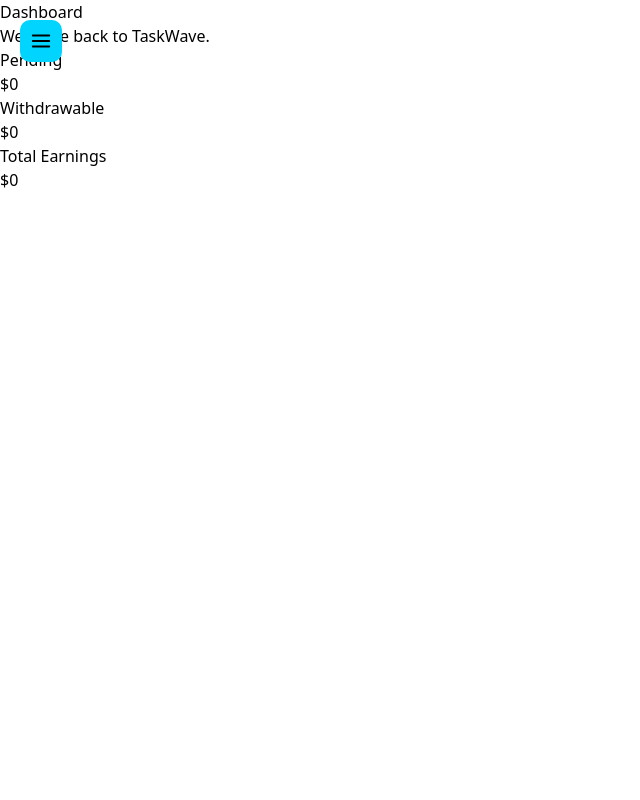
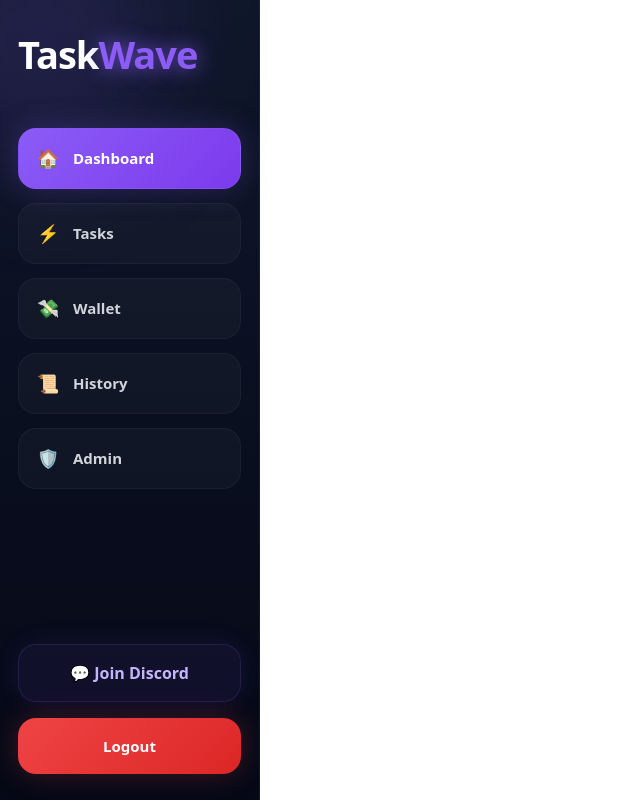
Before and after one commit to taskwave69/taskwave, a React (Vite) app: page /dashboard in a window 1280 px wide. Shown: the whole page, without its empty margins (0-640 px from the left). Built offline with nearby package versions, Linux system fonts and the light colour scheme; no server answers; the database is empty.

Commit message:
Sexy premium purple sidebar redesign

```diff
--- a/src/components/Sidebar.jsx
+++ b/src/components/Sidebar.jsx
@@ -1,165 +1,298 @@
-import { Link } from "react-router-dom";
-
-import { useEffect, useState } from "react";
+// src/components/Sidebar.jsx
 
 import {
-  collection,
-  getDocs
-} from "firebase/firestore";
+  Link,
+  useLocation,
+  useNavigate
+} from "react-router-dom";
 
 import {
-  auth,
-  db
-} from "../firebase";
+  signOut
+} from "firebase/auth";
 
-import { FiMenu, FiX } from "react-icons/fi";
+import { auth } from "../firebase";
 
 function Sidebar() {
 
-  const [open, setOpen] = useState(false);
+  const location =
+    useLocation();
 
-  const [isAdmin, setIsAdmin] = useState(false);
+  const navigate =
+    useNavigate();
 
-  useEffect(() => {
+  const handleLogout =
+    async () => {
 
-    checkAdmin();
+      try {
 
-  }, []);
+        await signOut(auth);
 
-  const checkAdmin = async () => {
+        navigate("/login");
 
-    try {
+      } catch (error) {
 
-      const snapshot = await getDocs(
-        collection(db, "admins")
-      );
+        console.log(error);
 
-      const admins = snapshot.docs.map(
-        (doc) => doc.data().email
-      );
+        alert("Logout Failed");
 
-      if (
-        admins.includes(auth.currentUser?.email)
-      ) {
-        setIsAdmin(true);
       }
+    };
 
-    } catch (error) {
+  const menuItems = [
 
-      console.log(error);
+    {
+      name: "Dashboard",
+      path: "/dashboard",
+      icon: "🏠",
+    },
 
-    }
-  };
+    {
+      name: "Tasks",
+      path: "/tasks",
+      icon: "⚡",
+    },
+
+    {
+      name: "Wallet",
+      path: "/wallet",
+      icon: "💸",
+    },
+
+    {
+      name: "History",
+      path: "/history",
+      icon: "📜",
+    },
+
+    {
+      name: "Admin",
+      path: "/admin",
+      icon: "🛡️",
+    },
+
+  ];
 
   return (
-    <>
 
-      {/* MENU BUTTON */}
-      <button
-        onClick={() => setOpen(true)}
-        style={{
-          position: "fixed",
-          top: "20px",
-          left: "20px",
-          zIndex: 1000,
-          background: "#00d4ff",
-          border: "none",
-          color: "black",
-          padding: "10px",
-          borderRadius: "10px",
-          fontSize: "22px",
-          cursor: "pointer"
-        }}
-      >
-        <FiMenu />
-      </button>
+    <div
+      style={{
+        width: "260px",
+        minHeight: "100vh",
+        background:
+          "linear-gradient(180deg,#0f172a,#050816)",
+        borderRight:
+          "1px solid rgba(255,255,255,0.06)",
+        padding: "26px 18px",
+        display: "flex",
+        flexDirection: "column",
+        justifyContent:
+          "space-between",
+        position: "fixed",
+        left: 0,
+        top: 0,
+        overflow: "hidden",
+        zIndex: 999,
+        backdropFilter: "blur(16px)",
+      }}
+    >
 
-      {/* SIDEBAR */}
+      {/* PURPLE GLOW */}
       <div
         style={{
-          position: "fixed",
-          top: 0,
-          left: open ? "0" : "-260px",
+          position: "absolute",
           width: "240px",
-          height: "100vh",
-          background: "#081028",
-          color: "white",
-          padding: "30px 20px",
-          transition: "0.3s",
-          zIndex: 999
+          height: "240px",
+          background:
+            "rgba(139,92,246,0.16)",
+          borderRadius: "50%",
+          top: "-80px",
+          left: "-80px",
+          filter: "blur(60px)",
+        }}
+      />
+
+      {/* TOP */}
+      <div
+        style={{
+          position: "relative",
+          zIndex: 5,
         }}
       >
 
-        {/* CLOSE BUTTON */}
-        <button
-          onClick={() => setOpen(false)}
+        {/* LOGO */}
+        <h1
           style={{
-            background: "none",
-            border: "none",
-            color: "white",
-            fontSize: "28px",
-            cursor: "pointer",
-            marginBottom: "30px"
+            fontSize: "38px",
+            fontWeight: "900",
+            marginBottom: "45px",
+            letterSpacing: "-1px",
           }}
         >
-          <FiX />
-        </button>
 
-        <h2 style={{ marginBottom: "40px" }}>
-          TaskWave
-        </h2>
+          <span style={{ color: "white" }}>
+            Task
+          </span>
 
-        <nav
+          <span
+            style={{
+              color: "#8b5cf6",
+              textShadow:
+                "0 0 20px rgba(139,92,246,0.8)",
+            }}
+          >
+            Wave
+          </span>
+
+        </h1>
+
+        {/* MENU */}
+        <div
           style={{
             display: "flex",
             flexDirection: "column",
-            gap: "25px"
+            gap: "14px",
           }}
         >
 
-          <Link to="/dashboard" style={linkStyle}>
-            Dashboard
-          </Link>
-
-          <Link to="/tasks" style={linkStyle}>
-            Tasks
-          </Link>
-
-          <Link to="/wallet" style={linkStyle}>
-            Wallet
-          </Link>
-
-          <Link to="/history" style={linkStyle}>
-            History
-          </Link>
-
-          {/* SHOW ONLY FOR ADMINS */}
-          {isAdmin && (
+          {menuItems.map((item) => (
 
             <Link
-              to="/admin"
-              style={linkStyle}
+              key={item.name}
+              to={item.path}
+              style={{
+                textDecoration: "none",
+              }}
             >
-              Admin
+
+              <div
+                style={{
+                  padding: "16px 18px",
+                  borderRadius: "18px",
+                  display: "flex",
+                  alignItems: "center",
+                  gap: "14px",
+                  fontSize: "15px",
+                  fontWeight: "600",
+                  transition: "0.3s",
+
+                  background:
+                    location.pathname ===
+                    item.path
+
+                      ? "linear-gradient(135deg,#8b5cf6,#7c3aed)"
+
+                      : "rgba(255,255,255,0.03)",
+
+                  color:
+                    location.pathname ===
+                    item.path
+
+                      ? "white"
+
+                      : "#d1d5db",
+
+                  border:
+                    location.pathname ===
+                    item.path
+
+                      ? "1px solid rgba(139,92,246,0.4)"
+
+                      : "1px solid rgba(255,255,255,0.04)",
+
+                  boxShadow:
+                    location.pathname ===
+                    item.path
+
+                      ? "0 0 30px rgba(139,92,246,0.25)"
+
+                      : "none",
+                }}
+              >
+
+                <span
+                  style={{
+                    fontSize: "18px",
+                  }}
+                >
+                  {item.icon}
+                </span>
+
+                {item.name}
+
+              </div>
+
             </Link>
 
-          )}
+          ))}
 
-        </nav>
+        </div>
 
       </div>
 
-    </>
+      {/* BOTTOM */}
+      <div
+        style={{
+          position: "relative",
+          zIndex: 5,
+        }}
+      >
+
+        {/* DISCORD */}
+        <a
+          href="https://discord.gg/CGtfreSMP"
+          target="_blank"
+          rel="noreferrer"
+          style={{
+            textDecoration: "none",
+          }}
+        >
+
+          <div
+            style={{
+              padding: "16px",
+              borderRadius: "18px",
+              background:
+                "rgba(139,92,246,0.08)",
+              border:
+                "1px solid rgba(139,92,246,0.16)",
+              color: "#c4b5fd",
+              fontWeight: "600",
+              marginBottom: "16px",
+              textAlign: "center",
+              boxShadow:
+                "0 0 25px rgba(139,92,246,0.12)",
+            }}
+          >
+            💬 Join Discord
+          </div>
+
+        </a>
+
+        {/* LOGOUT */}
+        <button
+          onClick={handleLogout}
+          style={{
+            width: "100%",
+            padding: "17px",
+            border: "none",
+            borderRadius: "18px",
+            background:
+              "linear-gradient(135deg,#ef4444,#dc2626)",
+            color: "white",
+            fontWeight: "bold",
+            fontSize: "15px",
+            cursor: "pointer",
+            boxShadow:
+              "0 0 30px rgba(239,68,68,0.25)",
+          }}
+        >
+          Logout
+        </button>
+
+      </div>
+
+    </div>
   );
 }
 
-const linkStyle = {
-
-  color: "white",
-
-  textDecoration: "none",
-
-  fontSize: "22px"
-};
-
 export default Sidebar;
```
